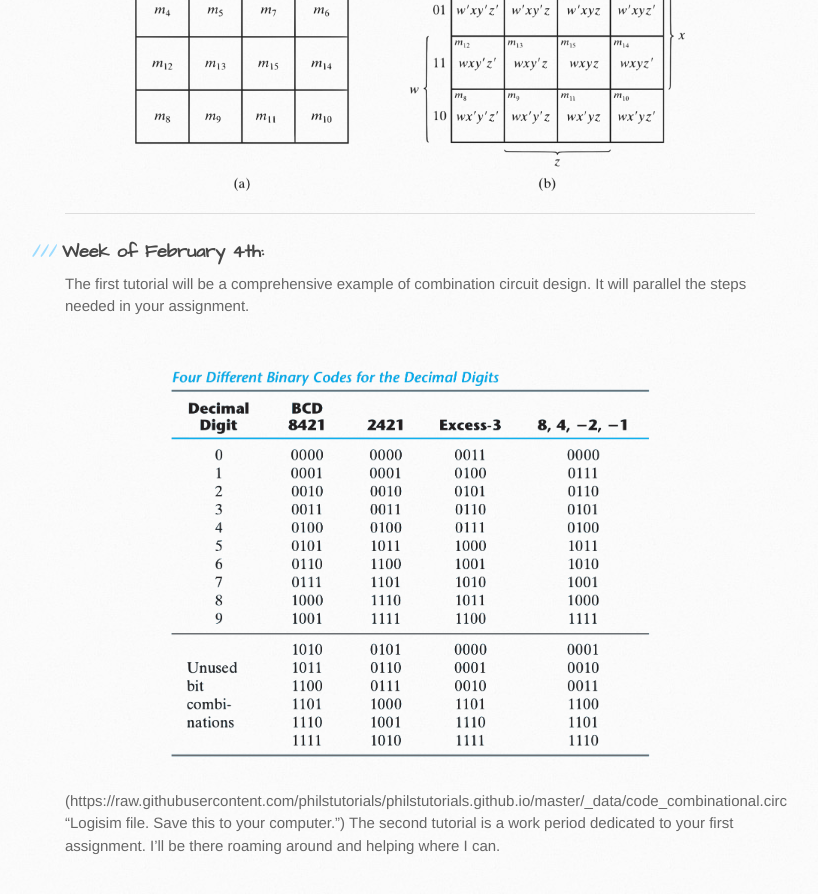
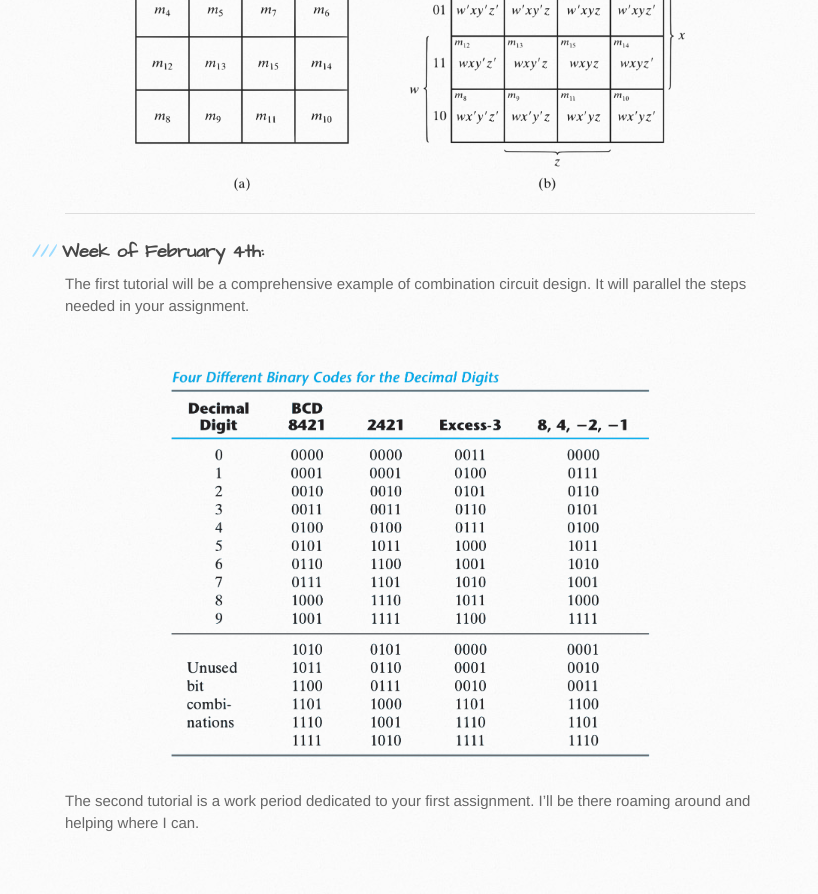
Before and after one commit to philstutorials/philstutorials.github.io, a Jekyll site: the page built from CPSC359W.md, in a window 1280 px wide and 900 px high, scrolled down 2233 px. Shown: the top 894 px of the window, without its empty margins (105-923 px from the left). Built offline with Jekyll 4.4.1, drawn with Linux system fonts in a browser that asks for light colours; our own code applies the rules of GitHub Pages for plain Markdown files.

Commit message:
Update CPSC359W.md

```diff
--- a/CPSC359W.md
+++ b/CPSC359W.md
@@ -65,5 +65,5 @@ The first tutorial will be a comprehensive example of combination circuit design
 </div>
 </center>
 
-(https://raw.githubusercontent.com/philstutorials/philstutorials.github.io/master/_data/code_combinational.circ "Logisim file. Save this to your computer.")
+[](https://raw.githubusercontent.com/philstutorials/philstutorials.github.io/master/_data/code_combinational.circ "Logisim file. Save this to your computer.")
 The second tutorial is a work period dedicated to your first assignment. I'll be there roaming around and helping where I can.
```
